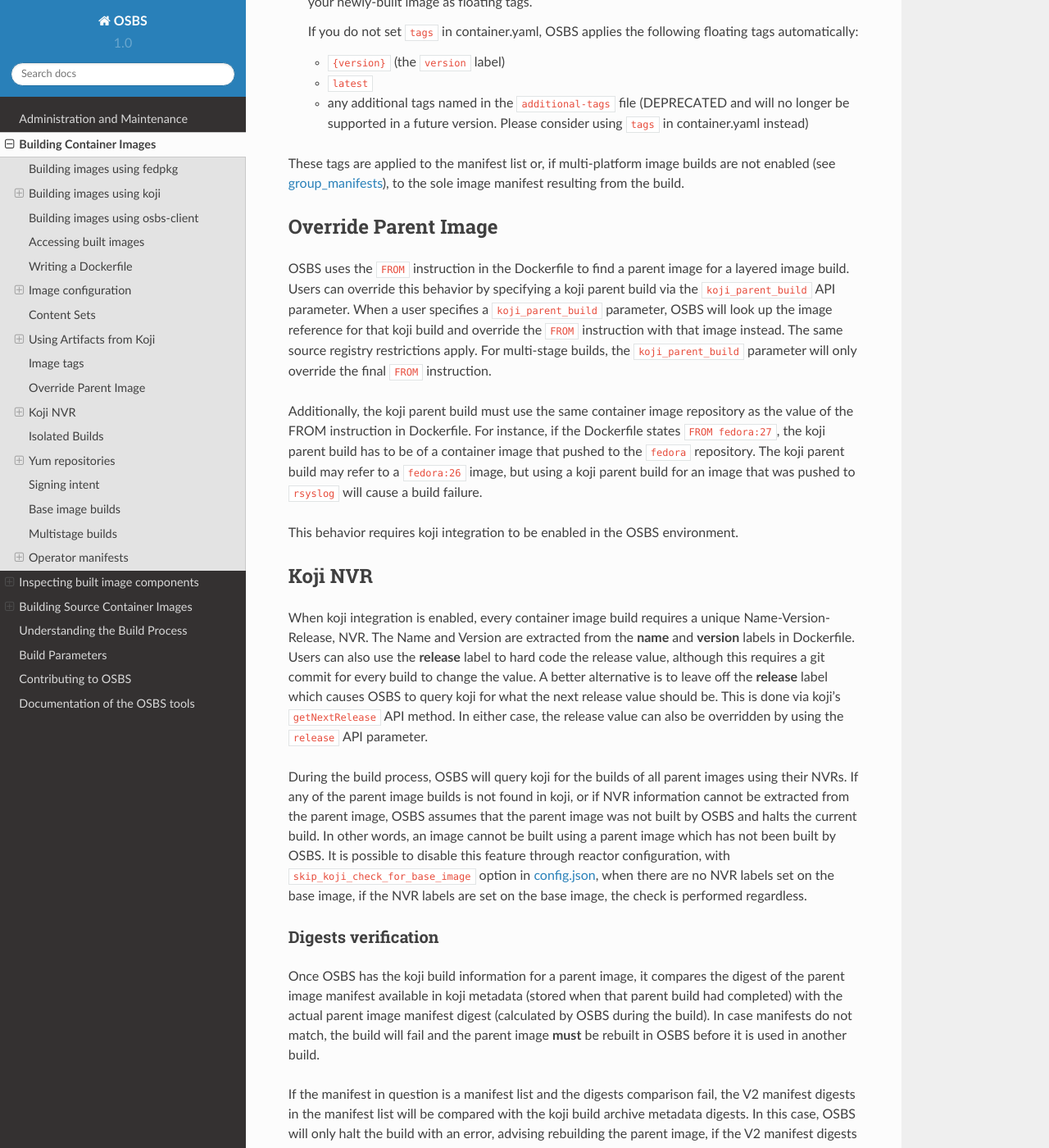
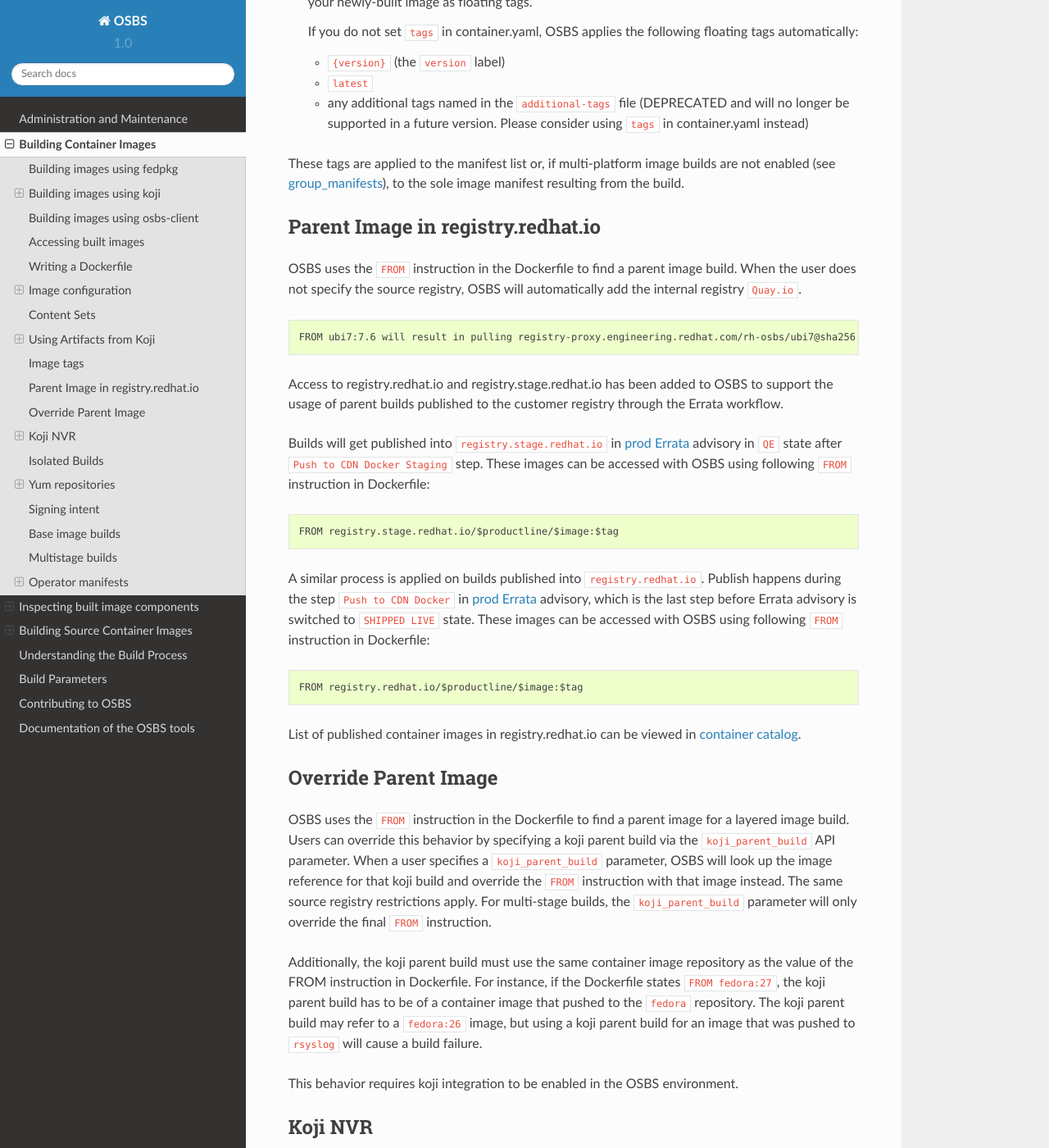
Before and after one commit to containerbuildsystem/osbs-docs, a Sphinx documentation site: the page built from docs/users.rst, in a window 1280 px wide and 1400 px high, scrolled down 18043 px. Shown: the whole window at 82% size. Built offline with Sphinx 7.4.7 and the Read the Docs theme 2.0.0, drawn with Linux system fonts in a browser that asks for light colours.

Commit message:
Document external registry usage
Signed-off-by: Ladislav Kolacek <lkolacek@redhat.com>

```diff
--- a/docs/users.rst
+++ b/docs/users.rst
@@ -952,6 +952,47 @@ These tags are applied to the manifest list or, if multi-platform
 image builds are not enabled (see :ref:`group_manifests
 <group-manifests>`), to the sole image manifest resulting from the
 build.
+
+Parent Image in registry.redhat.io
+----------------------------------
+
+OSBS uses the ``FROM`` instruction in the Dockerfile to find a parent image
+build. When the user does not specify the source registry, OSBS will
+automatically add the internal registry ``Quay.io``.
+
+::
+
+  FROM ubi7:7.6 will result in pulling registry-proxy.engineering.redhat.com/rh-osbs/ubi7@sha256:$digest
+
+Access to registry.redhat.io and registry.stage.redhat.io has been added to
+OSBS to support the usage of parent builds published to the customer registry
+through the Errata workflow.
+
+Builds will get published into ``registry.stage.redhat.io`` in `prod Errata`_
+advisory in ``QE`` state after ``Push to CDN Docker Staging`` step. These
+images can be accessed with OSBS using following ``FROM`` instruction in
+Dockerfile:
+
+::
+
+  FROM registry.stage.redhat.io/$productline/$image:$tag
+
+A similar process is applied on builds published into ``registry.redhat.io``.
+Publish happens during the step ``Push to CDN Docker`` in `prod Errata`_
+advisory, which is the last step before Errata advisory is switched to
+``SHIPPED LIVE`` state. These images can be accessed with OSBS using following
+``FROM`` instruction in Dockerfile:
+
+::
+
+  FROM registry.redhat.io/$productline/$image:$tag
+
+List of published container images in registry.redhat.io can be viewed in
+`container catalog`_.
+
+.. _`prod Errata`: https://errata.devel.redhat.com
+.. _`container catalog`: https://catalog.redhat.com/software/containers/explore
+
 
 Override Parent Image
 ----------------------
```
